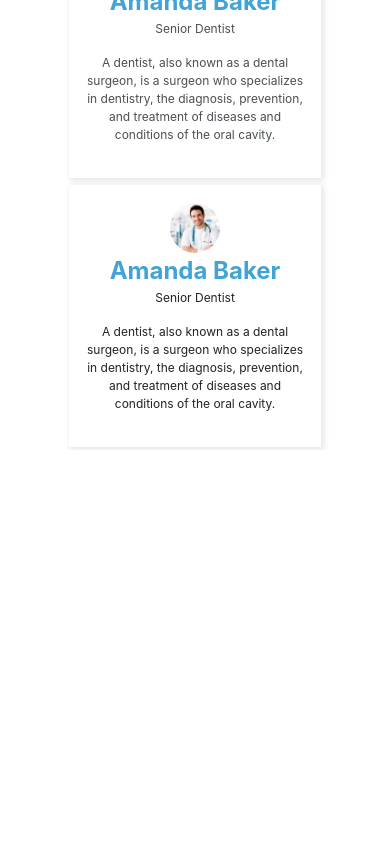
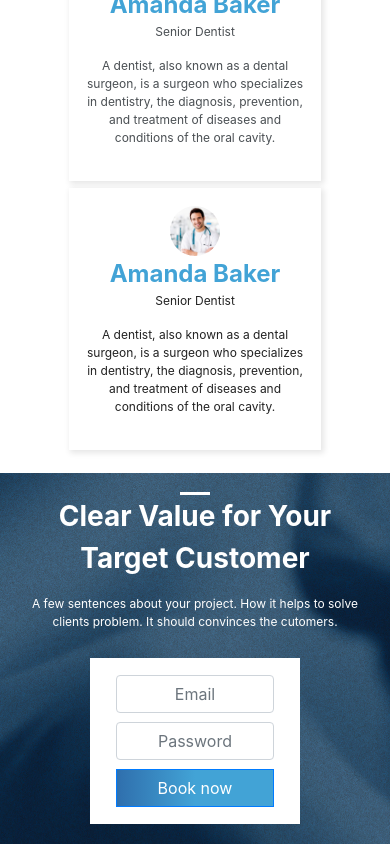
Before and after one commit to ShaikhMuhammadFaizan/React-Dental-appointment-app-UI, a React (Create React App) app: page / in a window 390 px wide. Shown: the part 2687-3531 px from the top of the page. Before the commit the page ends 3137 px from the top, so only its background shows below. Built offline with nearby package versions, Linux system fonts and the light colour scheme.

Commit message:
Footer and Responsive

```diff
--- a/src/App.css
+++ b/src/App.css
@@ -60,13 +60,17 @@
 
 .seprator{
   width: 30px;
-  height: 2px;
+  height: 3px;
   background-color: #42a3d6;
   /* margin-bottom: 2%; */
 }
 
 .color-gray-text{
   color: #4a4f53;
+}
+
+.white-bg{
+  background-color: #ffffff;
 }
 
 @keyframes App-logo-spin {
--- a/src/App.js
+++ b/src/App.js
@@ -6,6 +6,7 @@ import DenstistInfo from './DenstistInfo';
 import WorldRepresentation from './WorldRepresentation';
 import TotalAchievements from './TotalAchievements';
 import OtherDentists from './OtherDentists';
+import Footer from './Footer';
 
 
 import './App.css';
@@ -21,6 +22,7 @@ class App extends Component {
         <WorldRepresentation />
         <TotalAchievements />
         <OtherDentists />
+        <Footer />
       </div>
     );
   }
--- /dev/null
+++ b/src/Footer.css
@@ -0,0 +1,41 @@
+.footer{
+    margin-top: 5%;
+    background-image: url('./Assets/Exam+Blue.jpg');
+    flex-direction: column;
+    padding: 5%;
+}
+
+.book-now-footer-form{
+    margin-top: 3%;
+    width: 80%;
+    padding: 3%;
+    flex-direction: row;
+}
+
+.footer-btn{
+    width: 45% !important;
+}
+
+.footer-text-box{
+   margin: 0% 2% 0% 0%;
+   width: 90%;
+}
+
+@media only screen and (max-width: 700px) {
+    .book-now-footer-form{
+        width: 60%;
+        padding: 5%;
+        flex-direction: column;
+
+    }
+
+    .footer-text-box{
+        margin: 0% 0% 5% 0%;
+        width: 90%;
+     }
+
+    .footer-btn{
+            width: 90% !important;
+    }
+
+}
--- /dev/null
+++ b/src/Footer.jsx
@@ -0,0 +1,25 @@
+import React, { Component } from 'react';
+import { Container, Form, Button } from 'react-bootstrap';
+
+
+
+import './Footer.css';
+
+class Footer extends Component {
+    render() {
+        return (
+            <div className="footer color-white-text text-center d-flex justify-content-center align-items-center" >
+                <div className="seprator white-bg"></div>
+                <p className="Big-heading-text">Clear Value for Your Target Customer</p>
+                <p className="sub-desc-text">A few sentences about your project. How it helps to solve clients problem. It should convinces the cutomers.</p>
+                <Form className="book-now-footer-form white-bg d-flex justify-content-between align-items-center">
+                    <Form.Control className="footer-text-box text-center" type="email" placeholder="Email" />
+                    <Form.Control className="footer-text-box text-center" type="password" placeholder="Password" />
+                    <Button variant="primary" type="submit" className="book-appointment-btn footer-btn"> Book now </Button>
+                </Form>
+            </div>
+        );
+    }
+}
+
+export default Footer;
--- a/src/TotalAchievements.css
+++ b/src/TotalAchievements.css
@@ -1,6 +1,6 @@
 .total-achievements{
     margin-top: 3%;
-    background-image: url('./Assets/dental-cover.jpg');
+    background-image: url('./Assets/Exam+Blue.jpg');
     flex-direction: row;
     flex-wrap: wrap;
     padding: 5% 8% 3% 8%;
```
